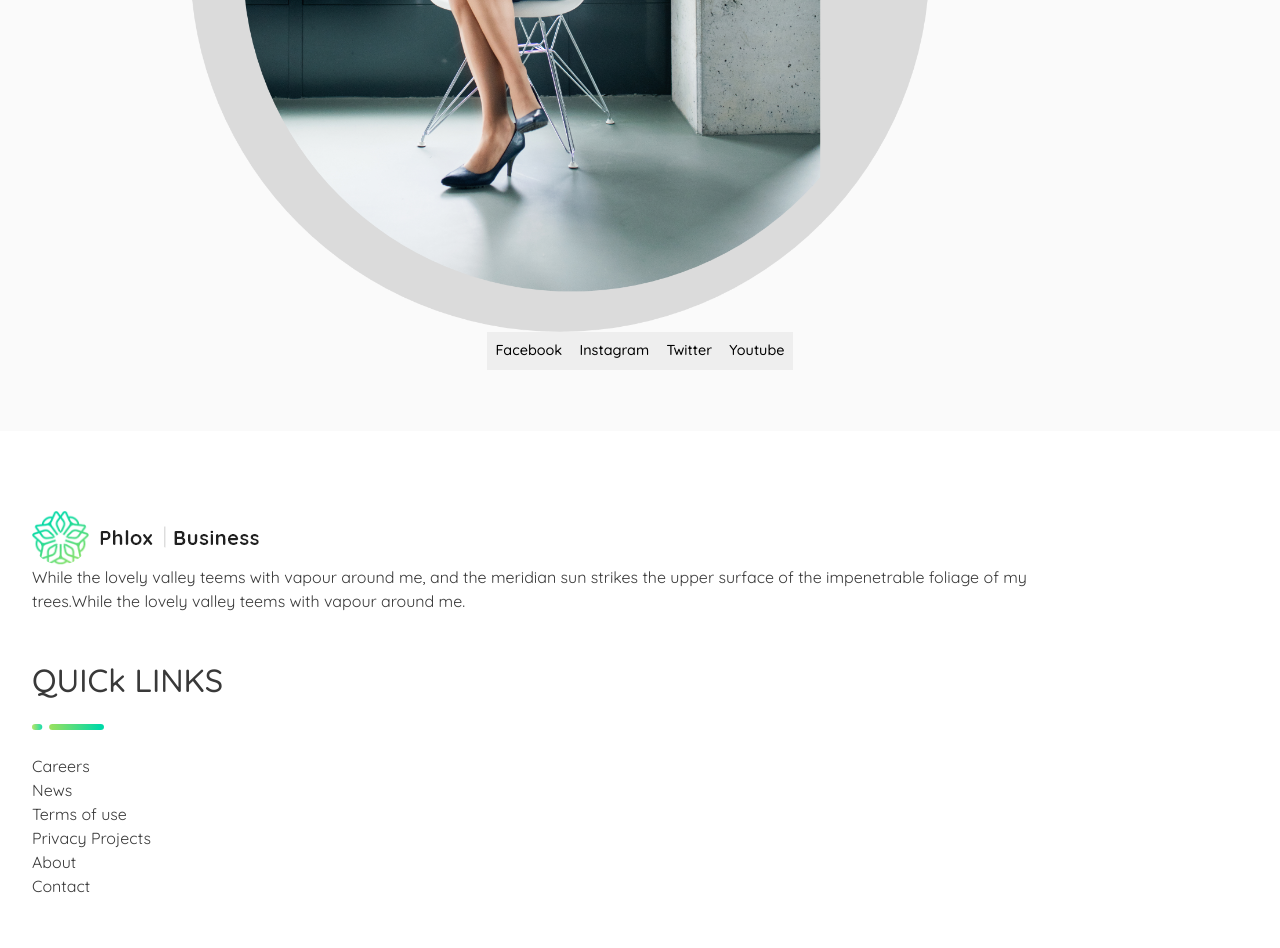
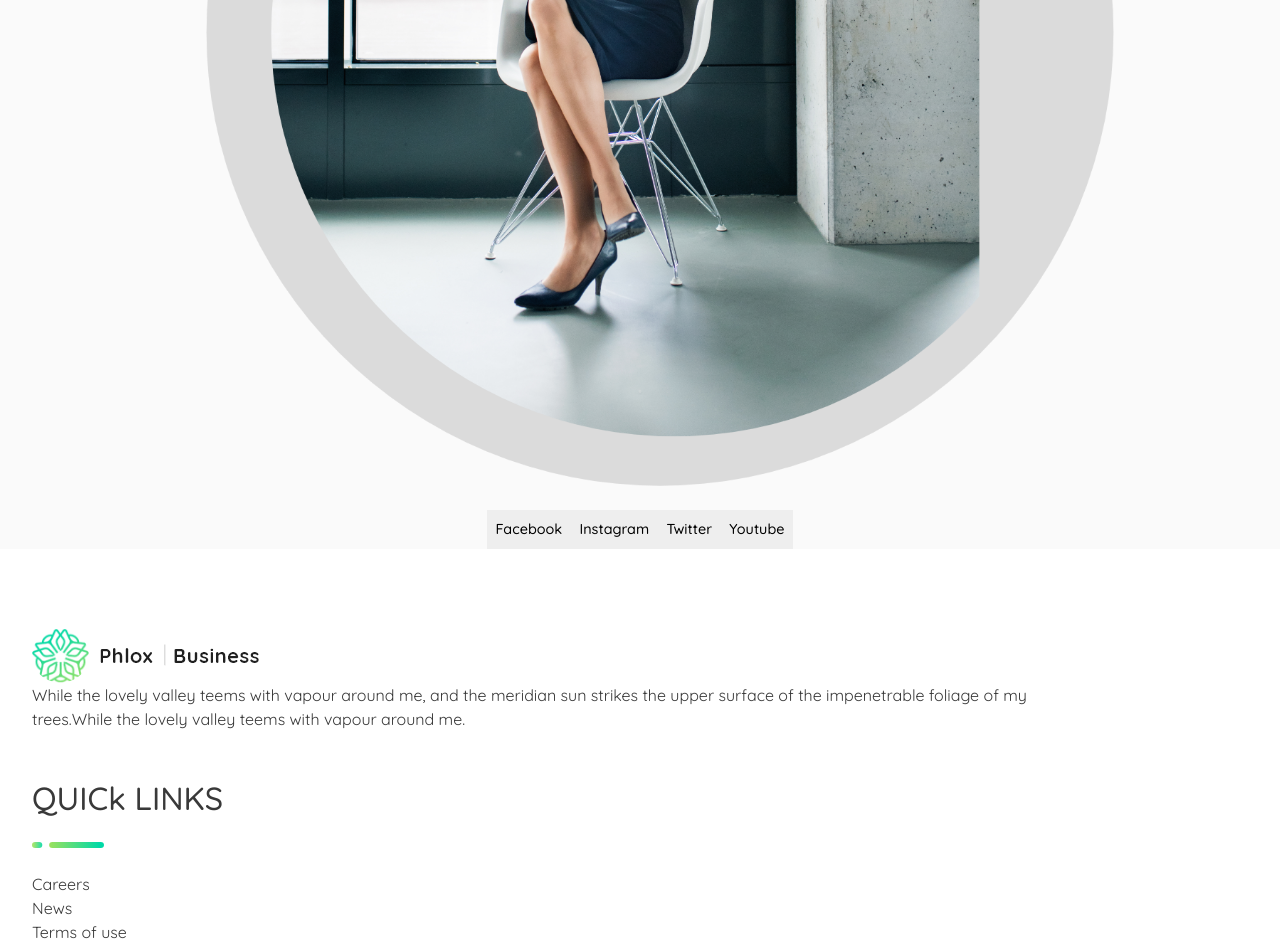
Before and after one commit to CosimoA/proj-html-vuejs, a Vue app: page / in a window 1280 px wide. Shown: the part 862-1810 px from the top of the page. Built offline with nearby package versions, Linux system fonts and the light colour scheme.

Commit message:
style: finished style carousel

```diff
--- a/src/pages/Home.vue
+++ b/src/pages/Home.vue
@@ -48,10 +48,10 @@ export default {
 
 <template>
     <main>
-        <section style="background-color: #fafafa; ">
+        <section style="background-color: #fafafa;">
             <div class="section_container">
-                <div class="slider-wrapper p-2" tabindex="0">
-                    <div class="item p-5" style="/* background-color: rgb(207, 107, 13) */;">
+                <div class="slider-wrapper pt-5 px-5 " tabindex="0">
+                    <div class="item" style="/* background-color: rgb(207, 107, 13) */;">
                         <div class="item_container">
                             <h2>17 YEARS OF EXPERIENCE</h2>
                             <h1>{{ slides[activeItem].title }} <br><span>{{ slides[activeItem].title_col }}</span></h1>
@@ -73,14 +73,15 @@ export default {
                                         <i class="fa-solid fa-caret-right fa-xl" style="color: #ffffff;"></i>
                                     </div>
                                 </div> <!--end thumbs-->
-                            </div>
+                            </div> <!--end read-->
                         </div> <!--end text-->
                         <div class="item_img">
                             <div class="img_container">
                                 <img :src="slides[activeItem].image" />
                             </div>
-                            <div class="text_container"></div>
-                            <ul class="nav" style="background-color: rgb(238, 238, 238, 1); width: fit-content;">
+                            <div class="text_container mt-4"
+                                style="background-color: rgb(238, 238, 238, 1); width: fit-content;">
+                                <ul class="nav">
                                     <li class="nav-item">
                                         <a class="nav-link" href="#">Facebook</a>
                                     </li>
@@ -94,7 +95,8 @@ export default {
                                         <a class="nav-link">Youtube</a>
                                     </li>
                                 </ul> <!--end nav-->
-                        </div>
+                            </div> <!--end text_container-->
+                        </div> <!--end item_img-->
                     </div> <!-- end item-->
                 </div> <!--end slider-wrapper-->
             </div> <!--end container-->
@@ -169,19 +171,51 @@ li a:hover {
     border-radius: 50%;
     background: #ccc;
     // position: absolute;
-    left: 50%;
     cursor: pointer;
 }
 
+.prev:hover {
+    background-color: #00d4a2;
+}
+
+.next:hover {
+    background-color: #00d4a2;
+}
+
 .item_img {
-    padding: 5px;
     display: flex;
-    flex-direction: row;
-    flex-wrap: wrap;
-    justify-content: center;
+    flex-direction: column;
+    justify-content: space-between;
+    align-items: center;
+
 }
 
 .item_img img {
-    width: 75%;
+    width: 90%;
 }
+
+
+// // MEDIA QUERY
+
+// // Tablet
+// @media all and (min-width: 767px) {
+//     .container {
+//         max-width: 767px;
+//     }
+
+//     .item_img {
+//         flex-direction: row-reverse;
+//         justify-content: space-between;
+//         align-items: center;
+
+//     }
+
+// }
+
+// // Desktop
+// @media all and (max-width: 1024px) {
+//     .container {
+//         max-width: 1024px;
+//     }
+// }
 </style>
```
Lines whose indentation alone changed are shown as unchanged.
